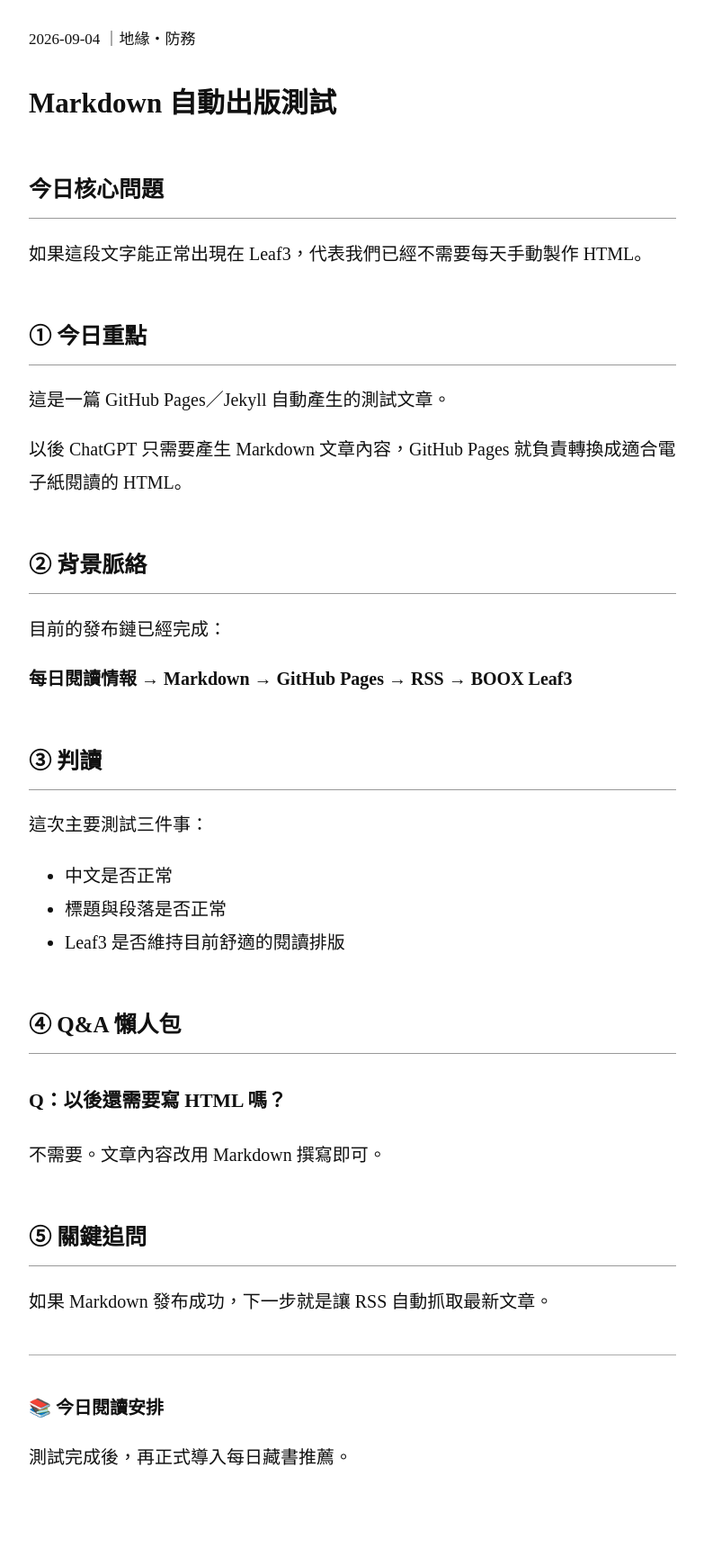
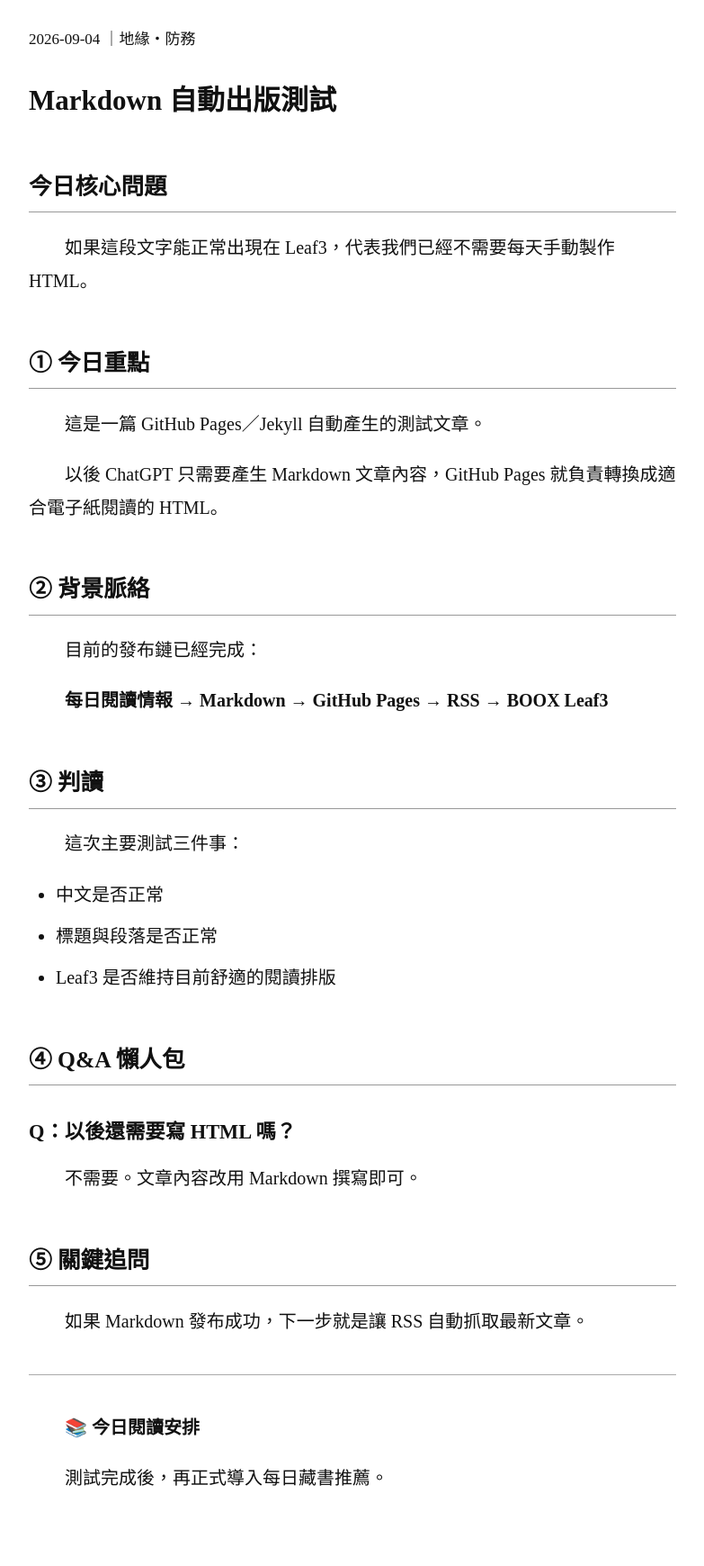
Before and after one commit to caseonly666-del/daily-reading, a Jekyll site: the page built from _posts/2026-09-04-rss-test.md, in a window 1280 px wide. Shown: the whole page at 90% size, without its empty margins (248-1031 px from the left). Built offline with Jekyll 4.4.1, drawn with Linux system fonts in a browser that asks for light colours; before the commit the page ends 1716 px from its top, so only the background shows below that.

Commit message:
Update post.html

```diff
--- a/_layouts/post.html
+++ b/_layouts/post.html
@@ -21,34 +21,66 @@
   h1 {
     font-size: 1.55em;
     line-height: 1.45;
-      margin-bottom: 12px;
+    margin: 0 0 12px;
+    font-weight: 800;
   }
 
   h2 {
-      font-size: 1.25em;
-      margin-top: 2em;
-      padding-bottom: 0.3em;
+    font-size: 1.28em;
+    line-height: 1.5;
+    margin-top: 2.1em;
+    margin-bottom: 0.8em;
+    padding-bottom: 0.32em;
     border-bottom: 1px solid #999;
+    font-weight: 800;
   }
 
   h3 {
-      font-size: 1.08em;
-      margin-top: 1.5em;
+    font-size: 1.12em;
+    line-height: 1.55;
+    margin-top: 1.55em;
+    margin-bottom: 0.55em;
+    font-weight: 700;
   }
 
-    p {
-      margin: 0.9em 0;
+  main p {
+    margin: 0.95em 0;
+    text-indent: 2em;
+  }
+
+  main h1 + p,
+  main h2 + p,
+  main h3 + p {
+    margin-top: 0.75em;
   }
 
   .meta {
     font-size: 0.85em;
-      margin-bottom: 2em;
+    margin-bottom: 1.8em;
+    text-indent: 0;
   }
 
   blockquote {
     margin: 1.5em 0;
     padding-left: 1em;
     border-left: 3px solid #777;
+  }
+
+  blockquote p,
+  li p {
+    text-indent: 0;
+  }
+
+  strong {
+    font-weight: 800;
+  }
+
+  ul, ol {
+    padding-left: 1.5em;
+  }
+
+  li {
+    margin: 0.45em 0;
   }
 
   a {
```
Lines whose indentation alone changed are shown as unchanged.
